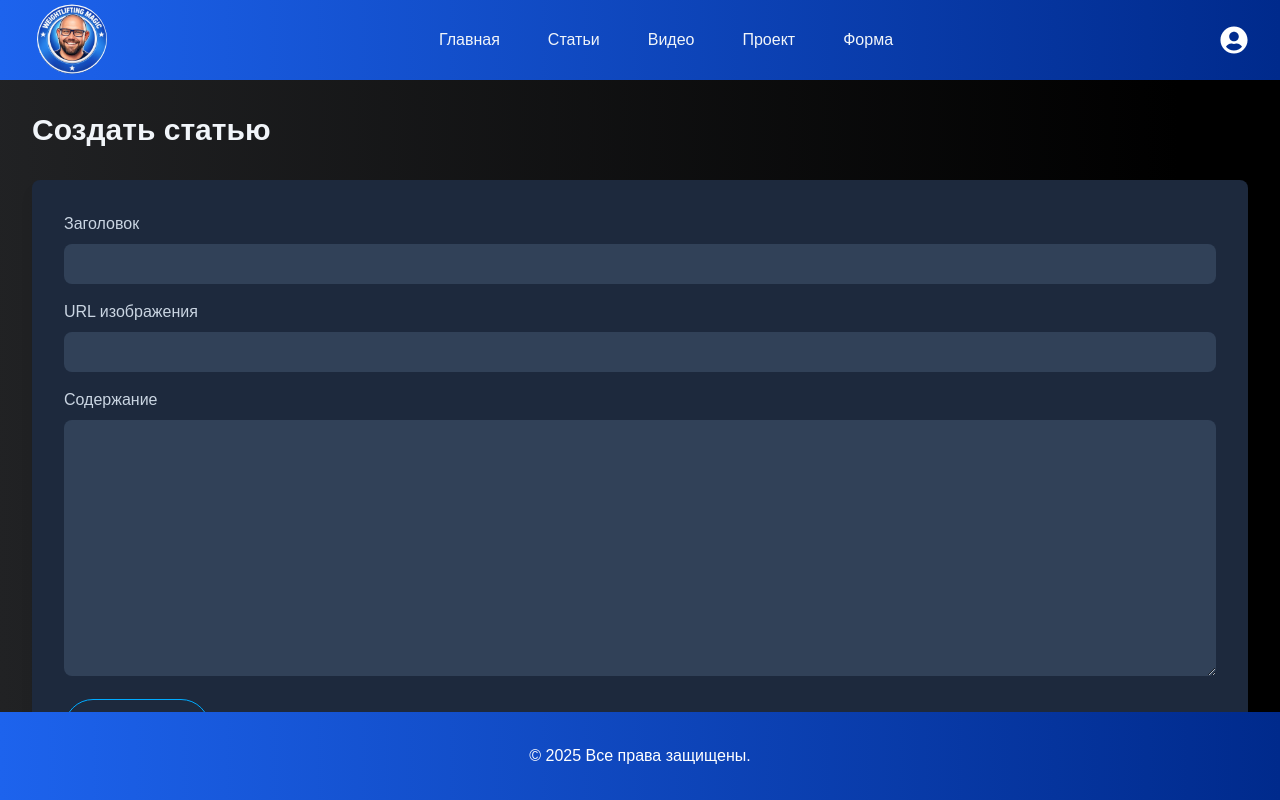
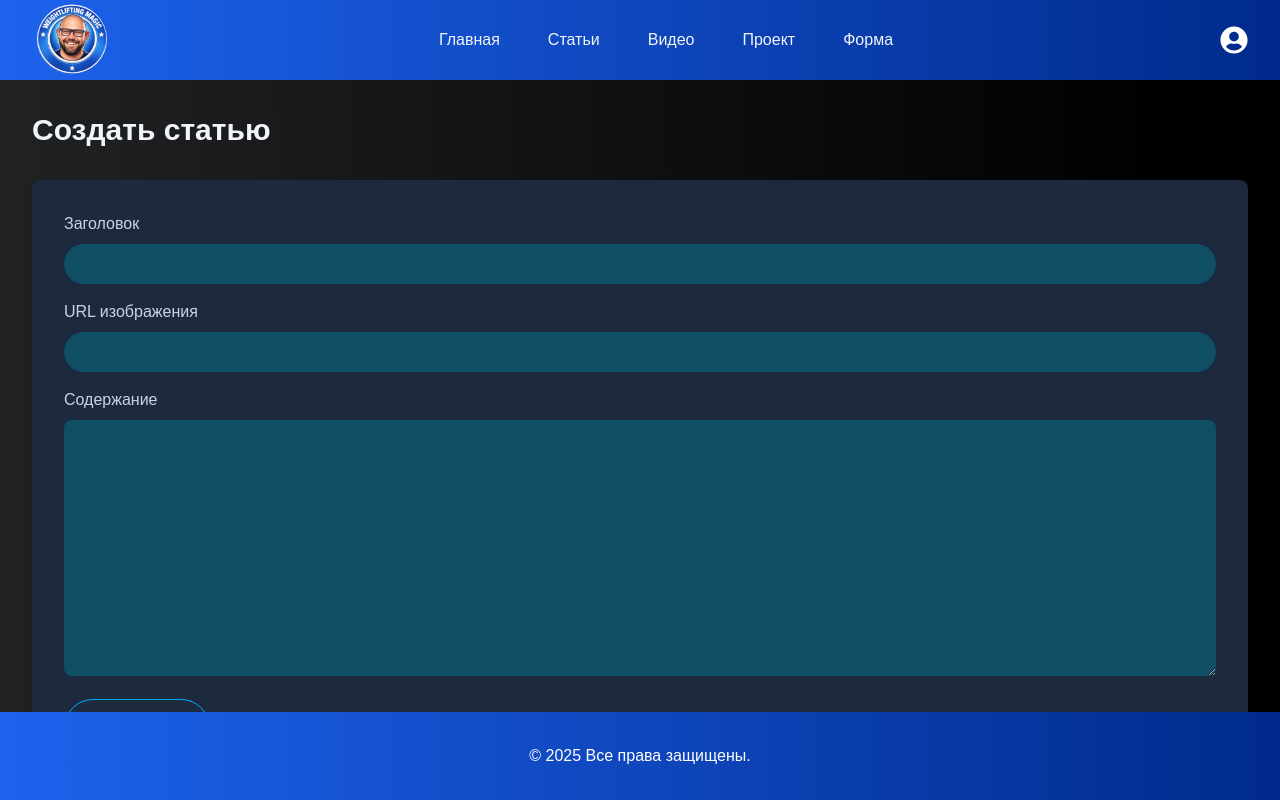
Before and after one commit to thermojam/weightlift-platform, a React (Vite) app in the folder frontend/: page /post in a window 1280 px wide. Built offline with nearby package versions, Linux system fonts and the light colour scheme; no server answers.

Commit message:
preparing an adaptive interface for the admin panel

```diff
--- a/frontend/index.html
+++ b/frontend/index.html
@@ -2,7 +2,7 @@
 <html lang="en">
 <head>
     <meta charset="UTF-8"/>
-    <link rel="icon" type="image/svg+xml" href="/logo.svg"/>
+    <link rel="icon" type="image/svg+xml" href="./src/assets/images/logo.svg"/>
     <meta name="viewport" content="width=device-width, initial-scale=1.0"/>
     <title>Lift Magic</title>
 </head>
--- a/frontend/src/pages/Post.tsx
+++ b/frontend/src/pages/Post.tsx
@@ -48,7 +48,7 @@ export const Post: React.FC = () => {
 
                     {/* Post Header */}
                     <div className="mb-8">
-                        <h1 className="text-4xl md:text-5xl lg:text-4xl font-bold text-[#00aaff] mb-8 text-center">
+                        <h1 className="text-3xl md:text-3xl lg:text-4xl font-bold text-[#00aaff] mb-8 text-center">
                             {post.title}
                         </h1>
                         <div className="flex flex-wrap justify-between items-center gap-x-6 gap-y-2 text-slate-400">
--- a/frontend/src/pages/PostForm.tsx
+++ b/frontend/src/pages/PostForm.tsx
@@ -117,7 +117,7 @@ export const PostForm: React.FC = () => {
                         id="title"
                         type="text"
                         {...register('title')}
-                        className="w-full bg-slate-700 text-slate-100 rounded-lg p-2 focus:outline-none focus:ring-2 focus:ring-blue-500"
+                        className="w-full bg-cyan-900 text-slate-100 rounded-full p-2 focus:outline-none focus:ring-2 focus:ring-blue-500"
                     />
                     {errors.title && (
                         <p className="text-red-400 text-sm mt-1">{errors.title.message}</p>
@@ -129,7 +129,7 @@ export const PostForm: React.FC = () => {
                         id="imageUrl"
                         type="text"
                         {...register('imageUrl')}
-                        className="w-full bg-slate-700 text-slate-100 rounded-lg p-2 focus:outline-none focus:ring-2 focus:ring-blue-500"
+                        className="w-full bg-cyan-900 text-slate-100 rounded-full p-2 focus:outline-none focus:ring-2 focus:ring-blue-500"
                     />
                     {errors.imageUrl && (
                         <p className="text-red-400 text-sm mt-1">{errors.imageUrl.message}</p>
@@ -140,7 +140,7 @@ export const PostForm: React.FC = () => {
                     <textarea
                         id="content"
                         {...register('content')}
-                        className="w-full bg-slate-700 text-slate-100 rounded-lg p-2 focus:outline-none focus:ring-2 focus:ring-blue-500"
+                        className="w-full bg-cyan-900 text-slate-100 rounded-lg p-2 focus:outline-none focus:ring-2 focus:ring-blue-500"
                         rows={10}
                     />
                     {errors.content && (
--- a/frontend/src/pages/Posts.tsx
+++ b/frontend/src/pages/Posts.tsx
@@ -34,7 +34,7 @@ export const Posts: React.FC = () => {
                         placeholder="Поиск по статьям..."
                         value={searchQuery}
                         onChange={(e) => setSearchQuery(e.target.value)}
-                        className="w-full pl-12 pr-4 py-3 rounded-lg text-slate-100 placeholder-slate-400 bg-white/5 border border-white/20 backdrop-blur-lg focus:outline-none focus:ring-2 focus:ring-cyan-400 transition-all"
+                        className="w-full pl-12 pr-4 py-3 rounded-full text-slate-100 placeholder-slate-400 bg-white/5 border border-white/20 backdrop-blur-lg focus:outline-none focus:ring-2 focus:ring-cyan-400 transition-all"
                     />
                 </div>
             </div>
--- a/frontend/src/pages/Videos.tsx
+++ b/frontend/src/pages/Videos.tsx
@@ -48,7 +48,7 @@ export const Videos: React.FC = () => {
                             placeholder="Поиск по видео..."
                             value={search}
                             onChange={(e) => setSearch(e.target.value)}
-                            className="w-full pl-12 pr-4 py-3 rounded-lg text-slate-100 placeholder-slate-400 bg-white/5 border border-white/20 backdrop-blur-lg focus:outline-none focus:ring-2 focus:ring-cyan-400 transition-all"
+                            className="w-full pl-12 pr-4 py-3 rounded-full text-slate-100 placeholder-slate-400 bg-white/5 border border-white/20 backdrop-blur-lg focus:outline-none focus:ring-2 focus:ring-cyan-400 transition-all"
                         />
                     </div>
                 </div>
```
